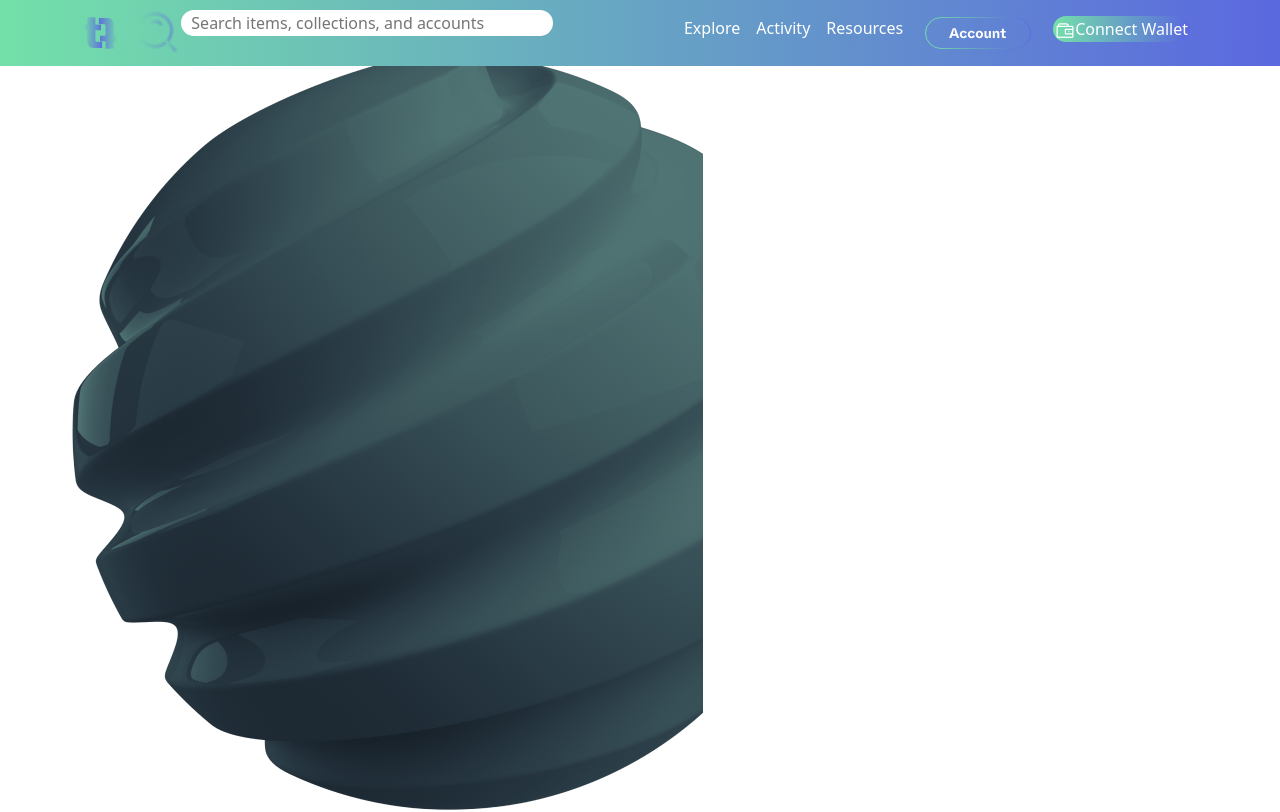
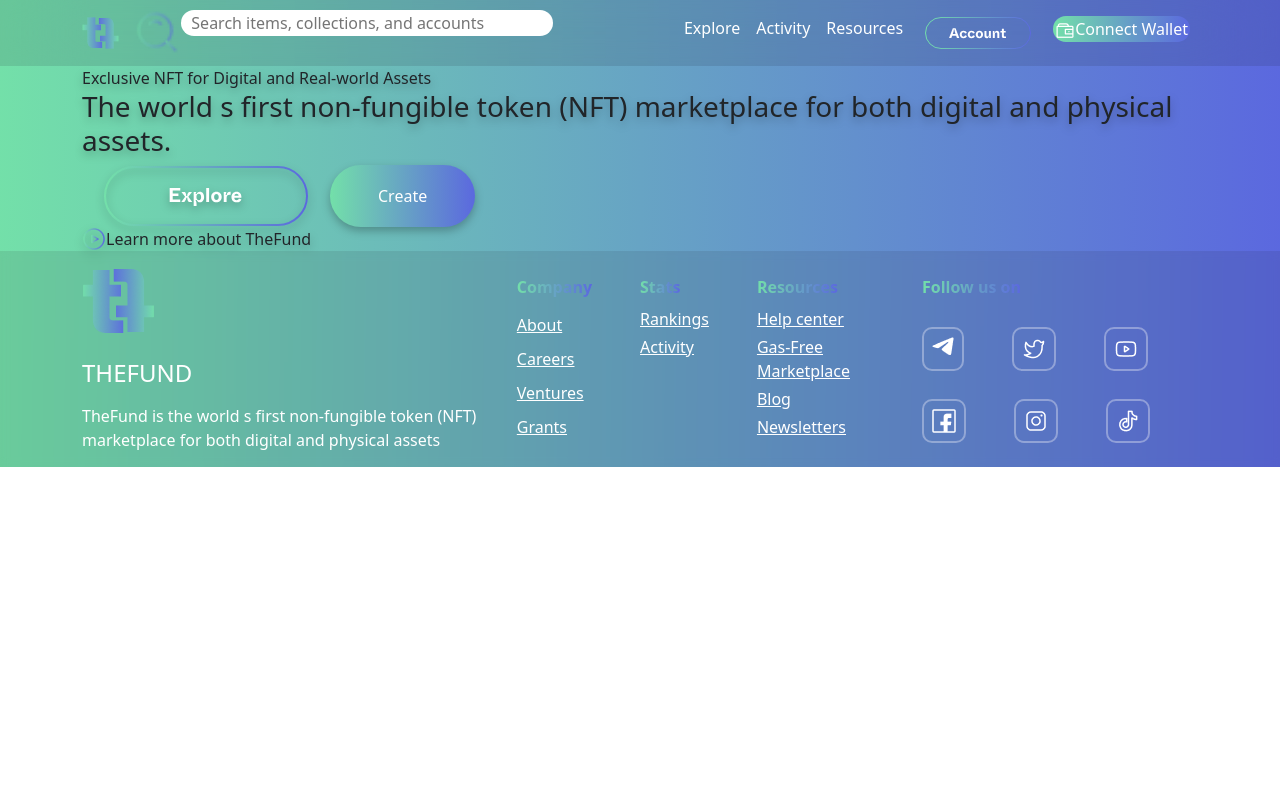
Before and after one commit to Pvalentin2908/NFT-Marketplace, a React (Create React App) app: page / in a window 1280 px wide. Shown: the top 812 px of the page. Built offline with nearby package versions, Linux system fonts and the light colour scheme.

Commit message:
feat: completari

```diff
--- a/src/Components/AppSkeleton/AppSkeleton.tsx
+++ b/src/Components/AppSkeleton/AppSkeleton.tsx
@@ -16,13 +16,8 @@ type PropType = {
 export default function AppSkeleton(prop: PropType): ReactElement {
   return (
     <>
-      <div className="">
+      <div className={cs(s.Background)}>
         <Header />
-        <img
-          src={Logo}
-          alt="Logo"
-          className={(cs(s.Logo), 'd-flex flex-row justify-content-end')}
-        />
         <Exclusive />
         <div className="">{prop.children}</div>
         <Footer />
--- a/src/Components/AppSkeleton/style.module.scss
+++ b/src/Components/AppSkeleton/style.module.scss
@@ -1,3 +1,3 @@
-.logo {
-  position: absolute;
+.Background {
+  background: linear-gradient(90.71deg, #73E0A9 0%, #5B68DF 100%);
 }
--- a/src/Components/Page/Exclusive.tsx
+++ b/src/Components/Page/Exclusive.tsx
@@ -2,10 +2,12 @@ import React, { ReactElement } from 'react';
 import cs from 'classnames';
 import s from './style.module.scss';
 import Play from './assets/play.png';
+import Button from './assets/Buttonx.svg';
 
 export default function Exclusive(): ReactElement {
   return (
-    <div className={cs(s.cardExclusive)}>
+    <div className={cs(s.cardExclusive, '')}>
+      <div className="container">
         <div className="">Exclusive NFT for Digital and Real-world Assets</div>
         <div className="">
           <h3>
@@ -14,10 +16,10 @@ export default function Exclusive(): ReactElement {
           </h3>
         </div>
         <div className="d-flex flex-row justify-content-start">
-        <button type="button" className=" mx-3">
-          Explore
+          <button type="button" className={cs(s.textButton, 'mx-3 w-10 h-10')}>
+            <img src={Button} alt="Button" />
           </button>
-        <button type="button" className="">
+          <button type="button" className={cs(s.walletButton, 'px-5 py-2')}>
             Create
           </button>
         </div>
@@ -26,5 +28,6 @@ export default function Exclusive(): ReactElement {
           <div className="">Learn more about TheFund</div>
         </div>
       </div>
+    </div>
   );
 }
--- a/src/Components/Page/style.module.scss
+++ b/src/Components/Page/style.module.scss
@@ -12,13 +12,13 @@
 }
 
 .fontHeader {
-  background: linear-gradient(90.71deg, #73e0a9 0%, #5b68df 100%);
+  background: rgba(31, 29, 43, 0.12);
   backdrop-filter: blur(45px);
 }
 
 .cardFooter {
-  background: linear-gradient(90.71deg, #73e0a9 0%, #5b68df 100%);
-  backdrop-filter: blur(10px);
+  background: rgba(31, 29, 43, 0.1);
+  backdrop-filter: blur(4px);
   color: white;
   height: 100%;
   width: 100%;
@@ -54,5 +54,4 @@
 
 .cardExclusive {
   filter: drop-shadow(0px 4px 4px rgba(0, 0, 0, 0.25));
-  background: linear-gradient(90.71deg, #73e0a9 0%, #5b68df 100%);
 }
```
Also changed, not shown: src/Components/Page/assets/Buttonx.svg (added). Lines whose indentation alone changed are shown as unchanged.
